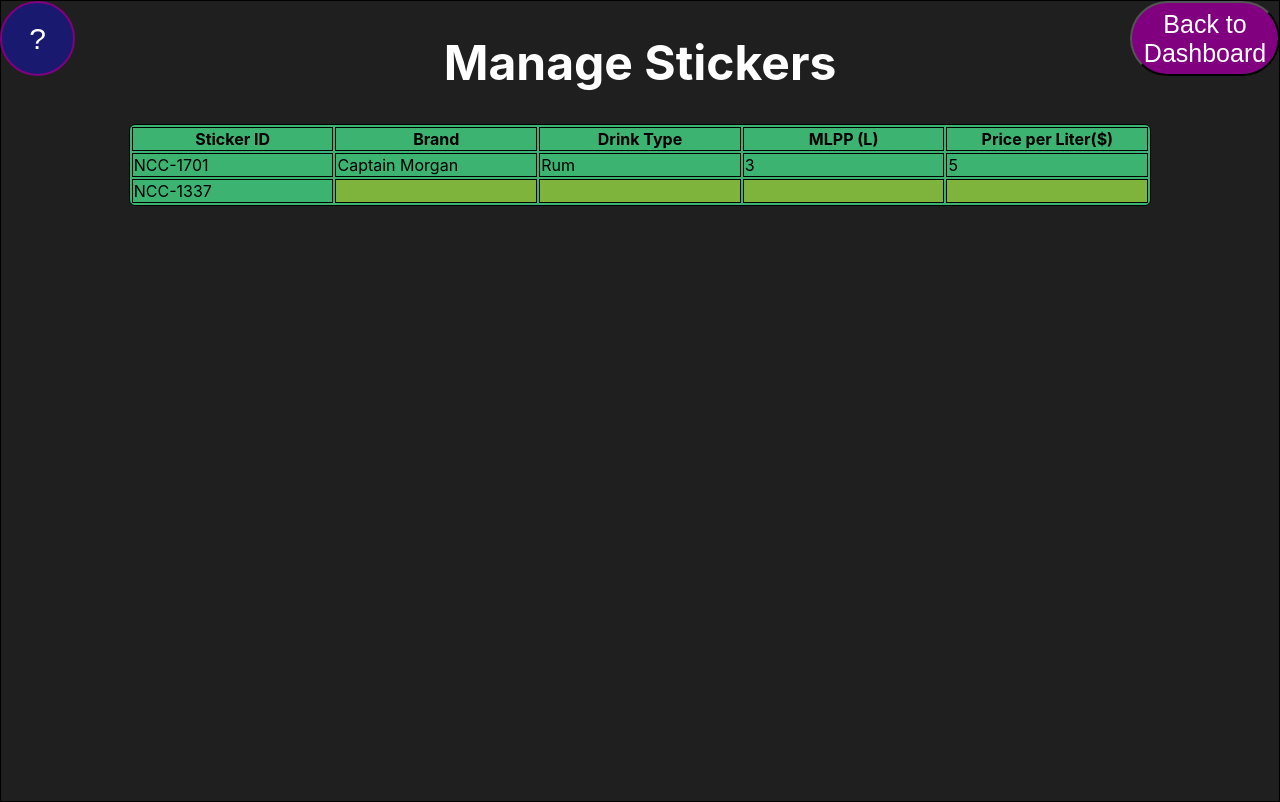
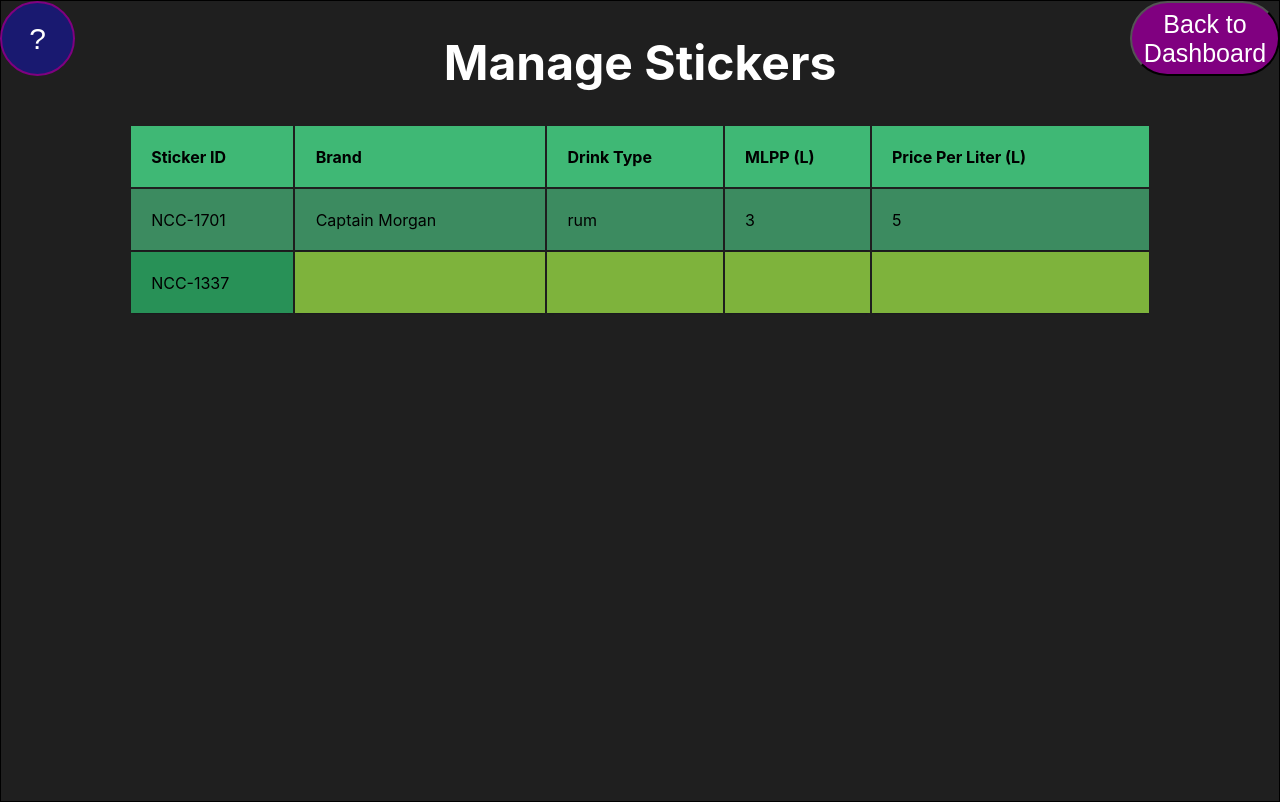
Before and after one commit to DJ-TAVR/bar-app, a React (Create React App) app in the folder front-end/: page /stickers in a window 1280 px wide. Built offline with nearby package versions, Linux system fonts and the light colour scheme.

Commit message:
Table design overhaul; sticker table dynamically resizes based on object input

```diff
--- a/front-end/package.json
+++ b/front-end/package.json
@@ -17,6 +17,7 @@
     "react-popup": "^0.10.0",
     "react-router-dom": "^5.2.0",
     "react-scripts": "4.0.0",
+    "react-table": "^7.6.3",
     "reactstrap": "^8.7.1",
     "web-vitals": "^0.2.4"
   },
--- a/front-end/src/App.css
+++ b/front-end/src/App.css
@@ -106,18 +106,6 @@
   background-color: purple;
 }
 
-.stickerElement:hover {
-  background-color: #6dce98;
-}
-
-.nullStickerElement {
-  background-color: #7eb33c;
-}
-
-.nullStickerElement:hover {
-  background-color: #a3ce6d;
-}
-
 .Table_Text {
   color: white;
 }
@@ -130,23 +118,93 @@
   font-size: 25px;
 }
 
-.Table-header,
-td,
-th {
-  width: 80%;
-  border: 1px solid black;
-  align-items: center;
-  table-layout: fixed;
-  color: black;
-  background-color: mediumseagreen;
+.StickerInput {
+  padding: 12px 20px;
+  margin: 8px 0;
+  box-sizing: border-box;
+  border-radius: 4px;
+  background-color: #4dd88b;
+}
+
+/*Adapted from https://github.com/pablorgarcia*/
+
+.Table-header th h1 {
+  font-weight: bold;
+  font-size: 1em;
+  text-align: left;
+  color: #185875;
+}
+
+.Table-header td {
+  font-weight: normal;
+  font-size: 1em;
+  -webkit-box-shadow: 0 2px 2px -2px #0e1119;
+  -moz-box-shadow: 0 2px 2px -2px #0e1119;
+  box-shadow: 0 2px 2px -2px #0e1119;
 }
 
 .Table-header {
-  border-collapse: separate;
-  border: solid black 1px;
-  border-radius: 6px;
-  -moz-border-radius: 6px;
+  text-align: left;
+  overflow: hidden;
+  width: 80%;
+  margin: 0 auto;
+  display: table;
+  padding: 0 0 8em 0;
 }
+
+.Table-header td,
+.Table-header th {
+  padding-bottom: 2%;
+  padding-top: 2%;
+  padding-left: 2%;
+}
+
+.Table-header tr:nth-child(odd) {
+  background-color: #3c8b60;
+}
+
+.Table-header tr:nth-child(even) {
+  background-color: #289157;
+}
+
+.Table-header th {
+  background-color: #3fb875;
+}
+
+.Table-header tr:hover {
+  background-color: #207547;
+  -webkit-box-shadow: 0 6px 6px -6px #0e1119;
+  -moz-box-shadow: 0 6px 6px -6px #0e1119;
+  box-shadow: 0 6px 6px -6px #0e1119;
+}
+
+.StickerElement:empty {
+  background-color: #7eb33c;
+}
+
+.StickerElement:hover {
+  background-color: #fff842;
+  color: #403e10;
+  font-weight: bold;
+
+  box-shadow: #7f7c21 -1px 1px, #7f7c21 -2px 2px, #7f7c21 -3px 3px,
+    #7f7c21 -4px 4px, #7f7c21 -5px 5px, #7f7c21 -6px 6px;
+  transform: translate3d(6px, -6px, 0);
+
+  transition-delay: 0s;
+  transition-duration: 0.4s;
+  transition-property: all;
+  transition-timing-function: line;
+}
+
+@media (max-width: 800px) {
+  .container td:nth-child(4),
+  .container th:nth-child(4) {
+    display: none;
+  }
+}
+
+/*...*/
 
 .App-link {
   color: #61dafb;
--- a/front-end/src/Pages/Stickers.js
+++ b/front-end/src/Pages/Stickers.js
@@ -3,24 +3,22 @@ import React, {useState, useEffect} from "react";
 import Table from 'react-bootstrap/Table'
 import { Button } from 'reactstrap';
 import { Link, withRouter } from 'react-router-dom'
+import { useTable } from 'react-table'
 
-class Stickers extends React.Component {
-    constructor(props) {
-      super(props);
-      this.state = {};
-    }
-
-    // Adapted from https://stackoverflow.com/questions/33267797/
-    editData = (e) => {
+function editData(e) {
     const el = e.target;
+    const index = Array.prototype.indexOf.call(el.parentNode.children, el);
+    const th = document.querySelector('#stickers th:nth-child(' + (index+1) + ')');
+    if (!th.textContent.includes("Sticker ID")) {
         const input = document.createElement("input");
         input.setAttribute("value", el.textContent);
+        input.className = "StickerInput";
         el.replaceWith(input);
         const save = function() {
             const previous = document.createElement(el.tagName.toLowerCase());
-            previous.onClick = this.editData;
+            previous.onClick = {editData};
             previous.textContent = input.value.trim();
-            previous.className = previous.textContent ? "stickerElement": "nullStickerElement";
+            previous.className = "StickerElement";
             input.replaceWith(previous);
         };
         input.addEventListener('blur', save, {
@@ -28,8 +26,48 @@ class Stickers extends React.Component {
         });
         input.focus();
     }
+}
 
-    render() {
+export default function Stickers(props) {
+    const columns = React.useMemo(() => [{
+        Header: "Sticker ID",
+        accessor: "id"
+    }, {
+        Header: "Brand",
+        accessor: "brand",
+    }, {
+        Header: "Drink Type",
+        accessor: "type",
+    }, {
+        Header: "MLPP (L)",
+        accessor: "mlpp",
+    }, {
+        Header: "Price Per Liter (L)",
+        accessor: "price",
+    }], []);
+
+    let data = React.useMemo(() => [{
+        id: "NCC-1701",
+        brand: "Captain Morgan",
+        type: "rum",
+        mlpp: "3",
+        price: "5"
+    }, {
+        id: "NCC-1337",
+        brand: "",
+        type: "",
+        mlpp: "",
+        price: ""
+    }], []);
+
+    let {
+        getTableProps,
+        getTableBodyProps,
+        headerGroups,
+        rows,
+        prepareRow,
+    } = useTable({ columns, data });
+
     return(
         <div className="Stickers">
             <Button className = "HelpButton"> ? </Button>
@@ -37,42 +75,37 @@ class Stickers extends React.Component {
                 <Button className = "BackAdminButton">Back to Dashboard</Button>
             </Link>
             <h1 class = "Table_Text">Manage Stickers</h1>
-            <Table className = "Table-header">
+            <Table {...getTableProps()} className = "Table-header" id="stickers">
                 <colgroup>
                     <col class = "green"/>
                 </colgroup>
-            <thead>
-                <tr >
-                <th>Sticker ID</th>
-                <th>Brand</th>
-                <th>Drink Type</th>
-                <th>MLPP (L)</th>
-                <th>Price per Liter($)</th>
+                <thead> {
+                    headerGroups.map(headerGroup => (
+                        <tr {...headerGroup.getHeaderGroupProps()}> {
+                            headerGroup.headers.map(column => (
+                                <th {...column.getHeaderProps()}> {column.render('Header')} </th>
+                            ))}
                         </tr>
+                    ))}
                 </thead>
-            <tbody>
-                <tr>
-                <td>NCC-1701</td>
-                <td class="stickerElement" onClick={this.editData}>Captain Morgan</td>
-                <td class="stickerElement" onClick={this.editData}>Rum</td>
-                <td class="stickerElement" onClick={this.editData}>3</td>
-                <td class="stickerElement" onClick={this.editData}>5</td>
+                <tbody {...getTableBodyProps()}> {
+                    rows.map(row => {
+                        prepareRow(row);
+                        return (
+                            <tr {...row.getRowProps()}> {
+                                row.cells.map(cell => {
+                                    return (<td {...cell.getCellProps()}
+                                                className="StickerElement"
+                                                onClick={editData}>
+                                                    {cell.render('Cell')}
+                                            </td>
+                                        );
+                                })}
                             </tr>
-
-                <tr>
-                <td>NCC-1337</td>
-                <td class="nullStickerElement" onClick={this.editData}></td>
-                <td class="nullStickerElement" onClick={this.editData}></td>
-                <td class="nullStickerElement" onClick={this.editData}></td>
-                <td class="nullStickerElement" onClick={this.editData}></td>
-                </tr>
-
+                        )
+                    })}
                 </tbody>
             </Table>
-
         </div>
     )
 }
-}
-
-export default withRouter(Stickers);
```
Also changed, not shown: 1 other file (tests, documents, lock files or other folders). Lines whose indentation alone changed are shown as unchanged.
